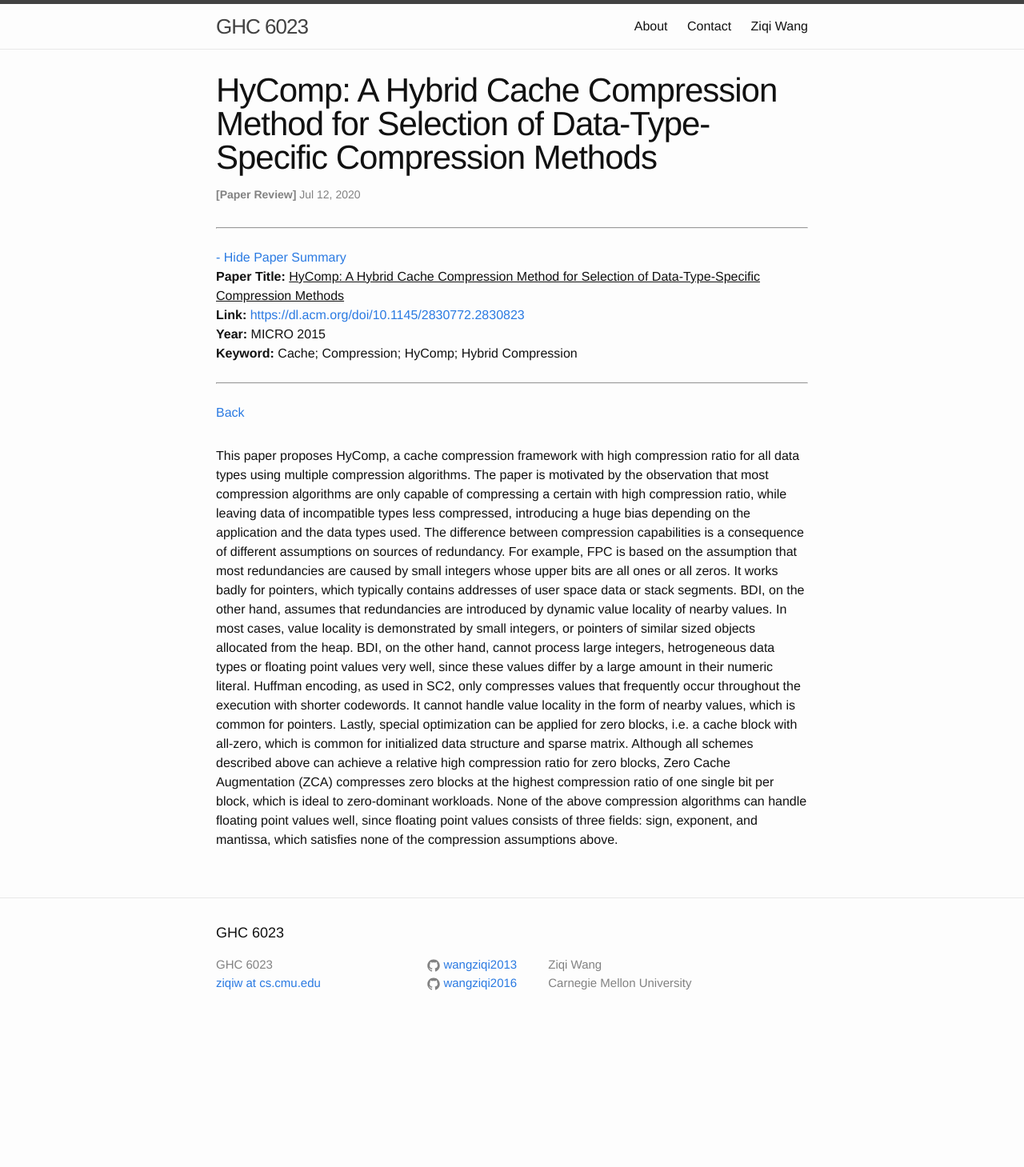
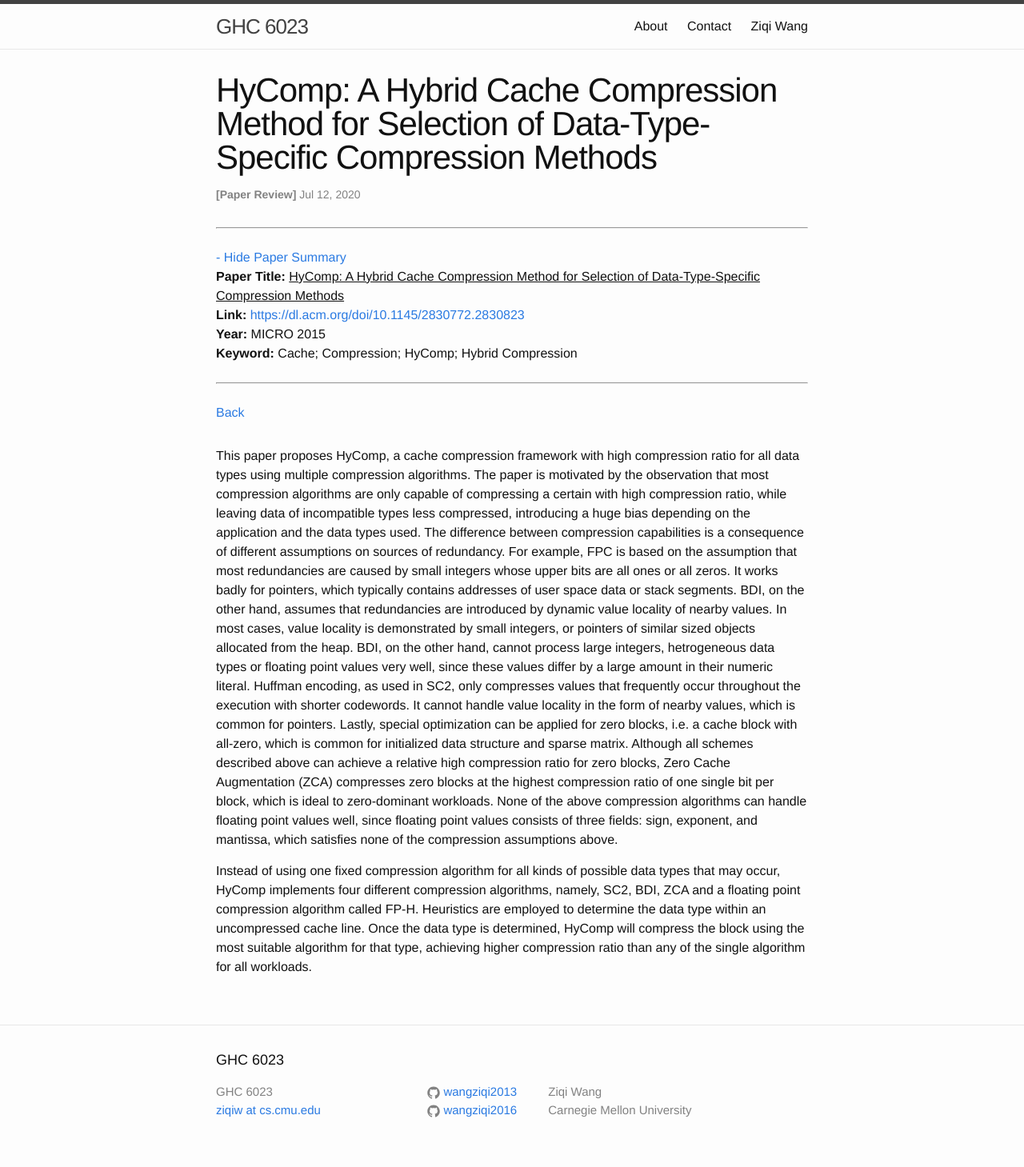
Before and after one commit to wangziqi2013/wangziqi2013.github.io, a Jekyll site: the page built from _posts/2020-07-12-hycomp.markdown, in a window 1280 px wide. Shown: the whole page at 80% size. Built offline with Jekyll 4.4.1, drawn with Linux system fonts in a browser that asks for light colours; before the commit the page ends 1300 px from its top, so only the background shows below that.

Commit message:
Adding overall

```diff
--- a/_posts/2020-07-12-hycomp.markdown
+++ b/_posts/2020-07-12-hycomp.markdown
@@ -31,3 +31,9 @@ ratio for zero blocks, Zero Cache Augmentation (ZCA) compresses zero blocks at t
 bit per block, which is ideal to zero-dominant workloads. None of the above compression algorithms can handle floating
 point values well, since floating point values consists of three fields: sign, exponent, and mantissa, which satisfies
 none of the compression assumptions above.
+
+Instead of using one fixed compression algorithm for all kinds of possible data types that may occur, HyComp implements
+four different compression algorithms, namely, SC2, BDI, ZCA and a floating point compression algorithm called FP-H.
+Heuristics are employed to determine the data type within an uncompressed cache line. Once the data type is determined,
+HyComp will compress the block using the most suitable algorithm for that type, achieving higher compression ratio than
+any of the single algorithm for all workloads.
```
